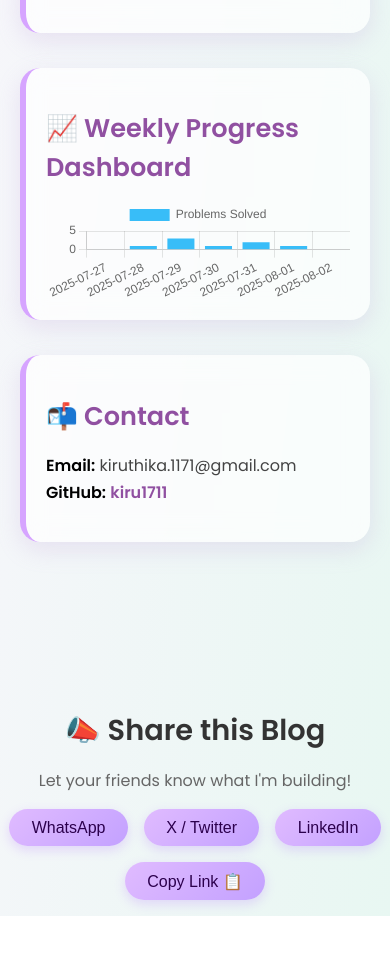
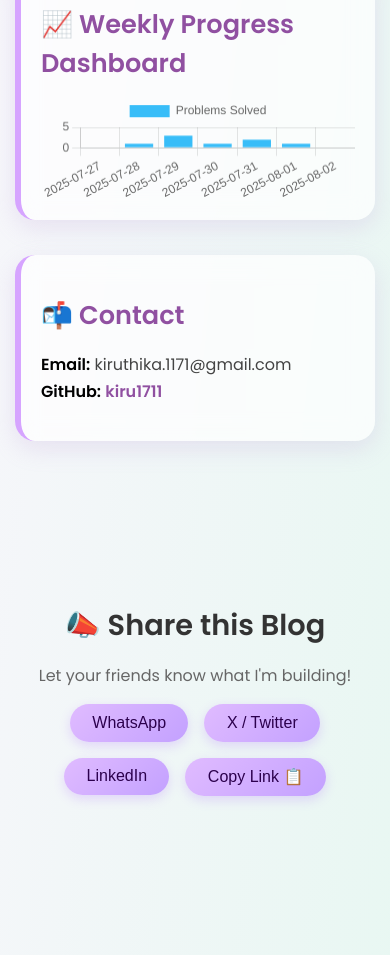
Before and after one commit to kiru1711/dev-diary-blog, a plain HTML site: page index.html in a window 390 px wide. Shown: the part 2555-3510 px from the top of the page. Before the commit the page ends 3471 px from the top, so only its background shows below. Drawn offline with nearby package versions, Linux system fonts and the light colour scheme; no server answers.

Commit message:
phone layout

```diff
--- a/index.html
+++ b/index.html
@@ -82,6 +82,33 @@
       max-width: 950px;
       padding: 100px 20px 60px;
     }
+    @media (max-width: 600px) {
+  .container {
+    max-width: 100%;
+    padding: 60px 15px 40px;
+  }
+}
+@media (max-width: 600px) {
+  h1 {
+    font-size: 1.5rem;
+  }
+  section {
+    padding: 1rem;
+  }
+}
+img, canvas {
+  max-width: 100%;
+  height: auto;
+}
+section {
+  min-height: 60vh;
+}
+@media (max-width: 768px) {
+  nav {
+    flex-direction: column;
+  }
+}
+
 
     h1 {
       font-size: 2.8rem;
```
